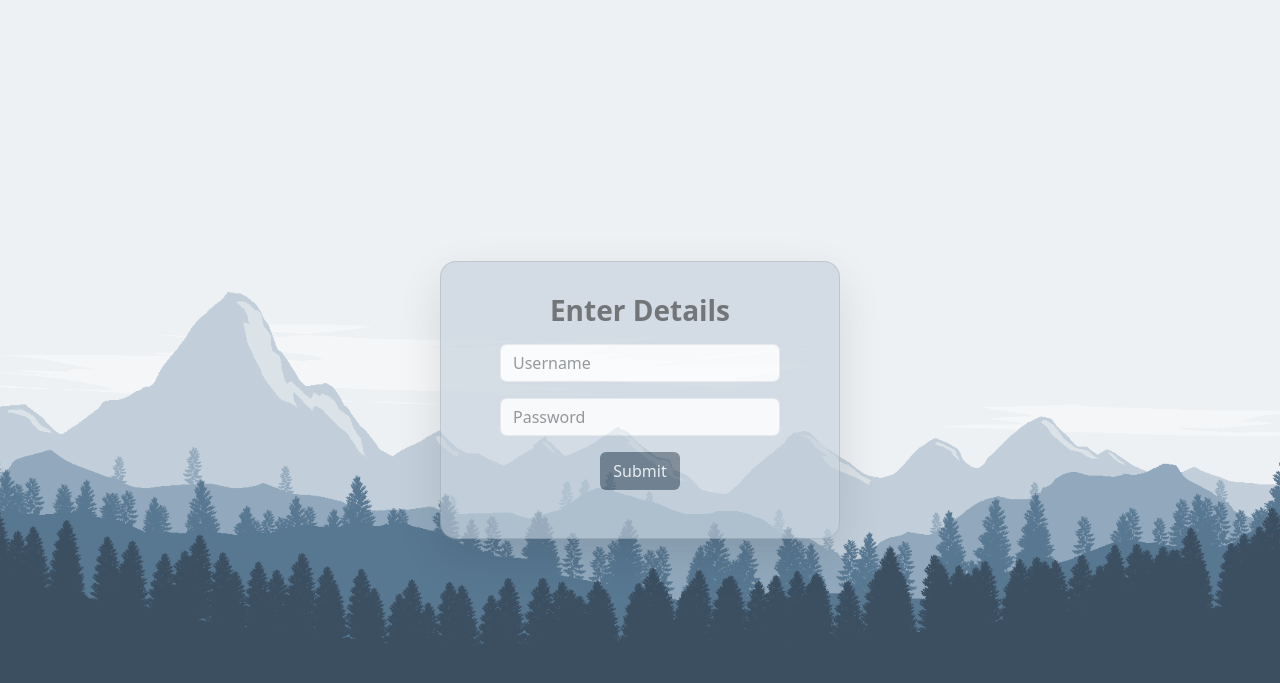
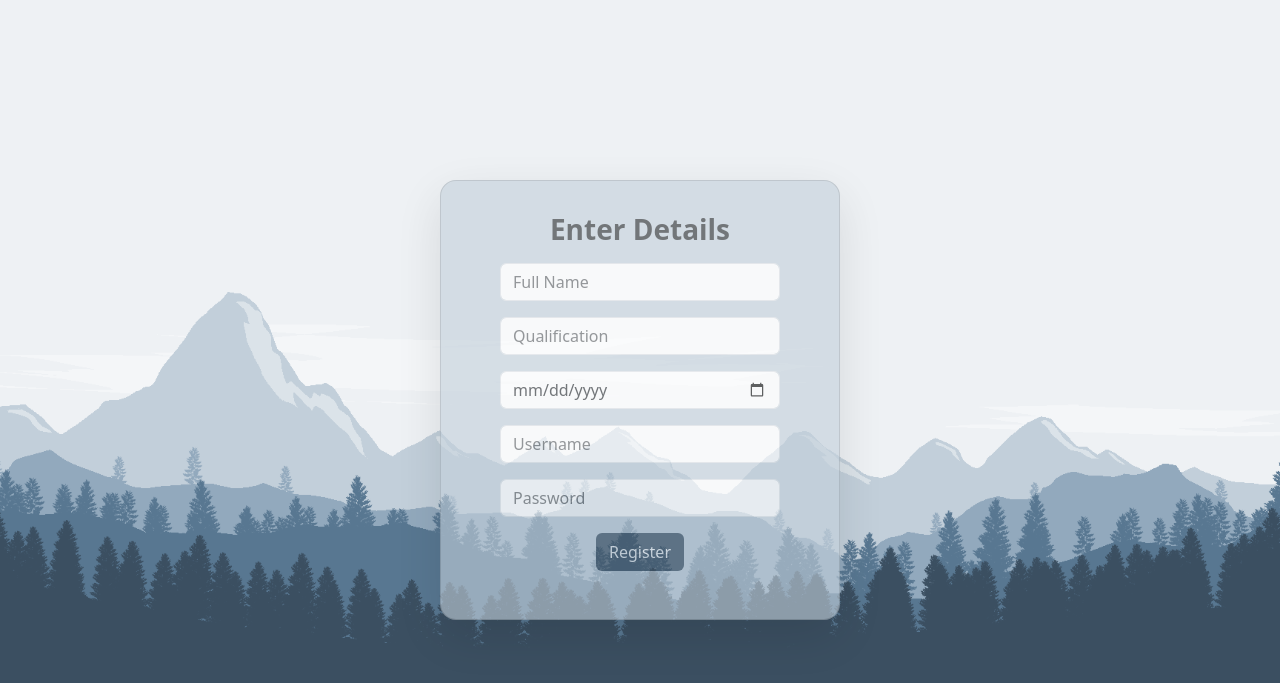
Before and after one commit to Gray-Rice/QMaster, a Flask app: page /register in a window 1280 px wide. Shown: the top 683 px of the page. Run offline with Flask 3, Linux system fonts and the light colour scheme.

Commit message:
Bug fixes

```diff
--- a/app.py
+++ b/app.py
@@ -45,7 +45,7 @@ def login():
             return redirect(url_for('user_dashboard'))
         else:
             if(valid[1] == "usr"):
-                error = "Usernaem does not exist"
+                error = "Username does not exist"
             else:
                 error = "Wrong Password."
 
@@ -53,22 +53,40 @@ def login():
 
 @app.route("/register",methods=["POST","GET"])
 def register():
+    message = None
     if request.method == "POST":
+        user_data = []
         # AJAX with json for admin
         if request.content_type == 'application/json':
             data = request.json
-            username = data.get('username')
-            password = data.get('password')
-            dbm.add_user(username, password)
-            return jsonify({"message": "Registration successful!"})
+            user_data = [
+                data.get('username'),
+                data.get('password'),
+                data.get('fullname'),
+                data.get('qualification'),
+                data.get('dob')
+            ]
+            status = dbm.add_user(user_data)
+            return jsonify({"status": status})
 
         # POST response
-        username = request.form.get('username')
-        password = request.form.get('password')
-        dbm.add_user(username, password)
-        flash("User Added Succesfully.","info")
-        return redirect("/login")
-    return render_template("register.html")
+        user_data.append(request.form.get('username'))
+        user_data.append(request.form.get('password'))
+        user_data = [
+            request.form.get('username'),
+            request.form.get('password'),
+            request.form.get('fullname'),
+            request.form.get('qualification'),
+            request.form.get('dob')
+        ]
+        status = dbm.add_user(user_data)
+        if(status):
+            flash("User added sucessfully","info")
+            return redirect("/login")
+        else:
+            message="User already exists."
+            render_template("register.html",message=message)
+    return render_template("register.html",message=message)
 
 # Protected Routes
 @app.route('/admin')
--- a/data/dbschema.sql
+++ b/data/dbschema.sql
@@ -5,6 +5,9 @@ CREATE TABLE IF NOT EXISTS Users (
     id INTEGER PRIMARY KEY AUTOINCREMENT,
     username TEXT NOT NULL UNIQUE,
     password TEXT NOT NULL,
+    fullname TEXT NOT NULL,
+    qualification TEXT,
+    dob DATE NOT NULL,
     role TEXT CHECK(role IN ('admin', 'user')) NOT NULL DEFAULT 'user'
 );
 
--- a/templates/register.html
+++ b/templates/register.html
@@ -13,14 +13,19 @@
         <div style="margin: auto;">
         <div id="login-text" style="padding-top: 10%;">
             <h3 style="font-weight: bold;">Enter Details</h3>
-            {% if msg %}
-            <p class="message">{{ msg }}</p>
-            {% endif %}
+            <div>
+                {% if message %}
+                <p>{{ message }}</p>
+                {% endif %}
+            </div>
         </div>
         <form action="/register" method="post" class="mb-5">
-            <input  class="form-control mb-3 mt-3" id="username" type="text" name="username" placeholder="Username" required>
-            <input  class="form-control" id="password" type="password" name="password" placeholder="Password" required>
-            <button class="mt-3 btn" style="background-color: #3b4f61;color: white;" type="submit">Submit</button>
+            <input class="form-control mt-3" type="text" name="fullname" placeholder="Full Name" required>
+            <input class="form-control mt-3" type="text" name="qualification" placeholder="Qualification" required>
+            <input class="form-control mt-3" type="date" name="dob" required>
+            <input  class="form-control mt-3" id="username" type="text" name="username" placeholder="Username" required>
+            <input  class="form-control mt-3" id="password" type="password" name="password" placeholder="Password" required>
+            <button class="mt-3 btn" style="background-color: #3b4f61;color: white;" type="submit">Register</button>
         </form>
         </div>
 </div>
```
Also changed, not shown: modules/dbmanage.py (+7 -7 lines).
